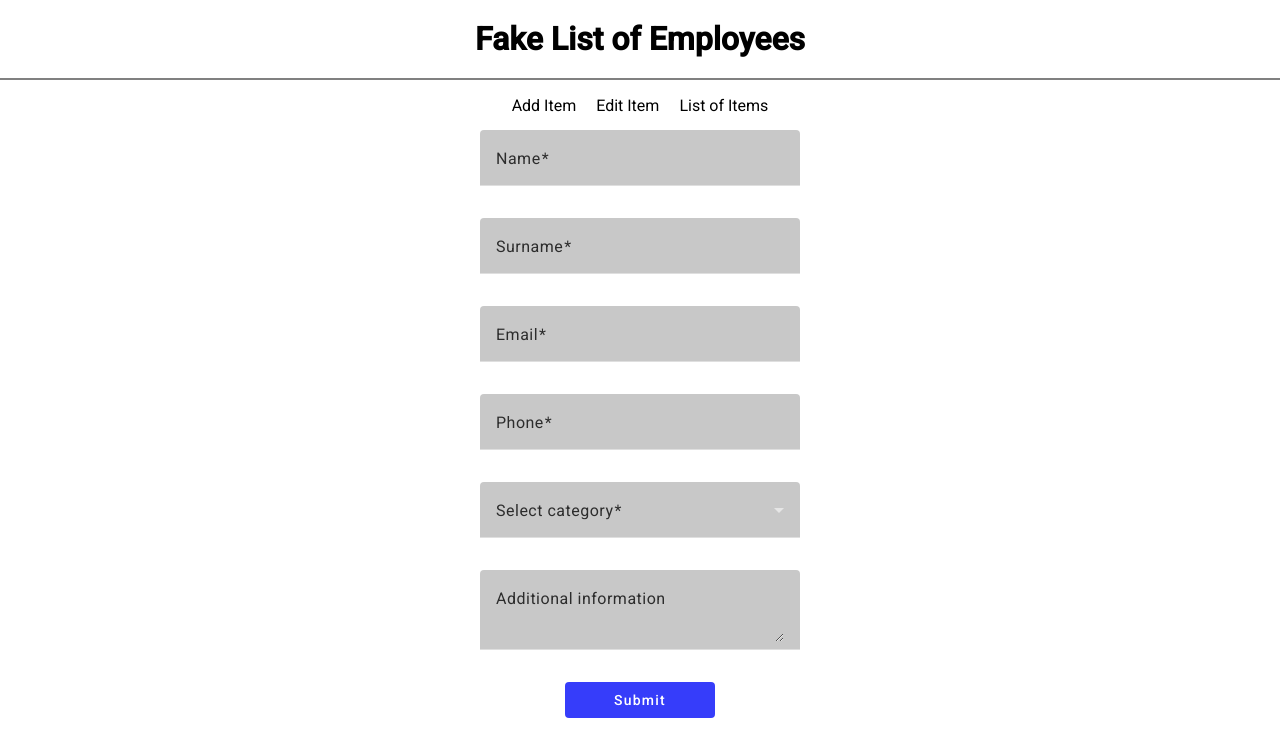
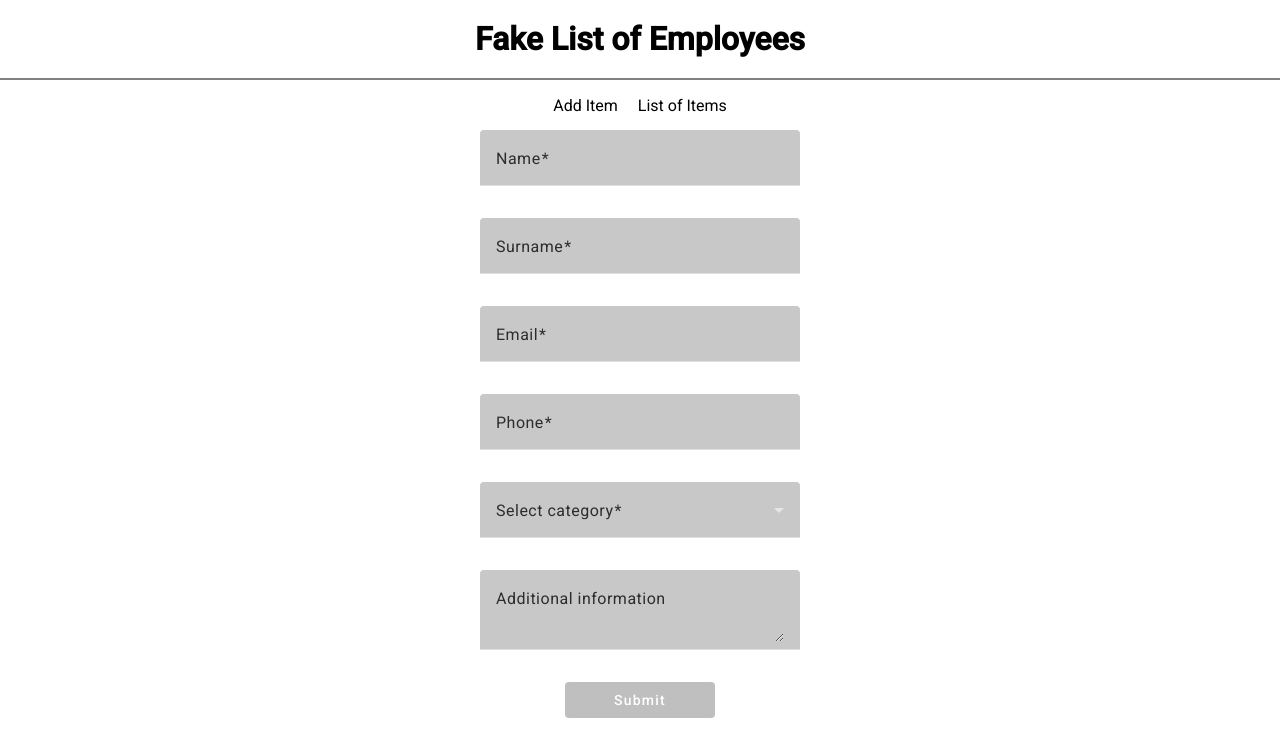
Before and after one commit to Taraskin777/ssi-test-app, an Angular app: page /add-item in a window 1280 px wide. Shown: the top 756 px of the page. Built offline with nearby package versions, Linux system fonts and the light colour scheme.

Commit message:
add disabled style for btn

```diff
--- a/src/app/app.component.html
+++ b/src/app/app.component.html
@@ -1,7 +1,7 @@
 <app-header></app-header>
 <nav>
   <a class="button" routerLink="/add-item">Add Item</a>
-  <a class="button" routerLink="/edit-item">Edit Item</a>
+  <!-- <a class="button" routerLink="/edit-item">Edit Item</a> -->
   <a class="button" routerLink="">List of Items</a>
 </nav>
 <router-outlet></router-outlet>
--- a/src/app/main/components/add-new-item/add-new-item.component.scss
+++ b/src/app/main/components/add-new-item/add-new-item.component.scss
@@ -9,6 +9,12 @@ form {
     color: white;
     width: 150px;
     margin: 0 auto;
+    cursor: pointer;
+  }
+  .submit_btn:disabled {
+    opacity: 0.5;
+    background-color: grey;
+    cursor: not-allowed;
   }
 }
 
--- a/src/app/main/components/add-new-item/add-new-item.component.ts
+++ b/src/app/main/components/add-new-item/add-new-item.component.ts
@@ -4,6 +4,7 @@ import { MatSelectModule } from '@angular/material/select';
 import { MatInputModule } from '@angular/material/input';
 import { MatFormFieldModule } from '@angular/material/form-field';
 import { MatButtonModule } from '@angular/material/button';
+import { ButtonComponent } from '../../../shared/ui/button/button.component';
 import { IEmployee } from '../../../shared/interfaces/employees';
 
 import { ItemsService } from '../../../core/services/items.service';
@@ -24,6 +25,7 @@ import {
     MatSelectModule,
     MatButtonModule,
     ReactiveFormsModule,
+    ButtonComponent,
   ],
   templateUrl: './add-new-item.component.html',
   styleUrl: './add-new-item.component.scss',
--- /dev/null
+++ b/src/app/shared/ui/button/button.component.html
@@ -0,0 +1 @@
+<button class="btn" [ngClass]="btnClass" mat-raised-button>{{ text }}</button>
```
Also changed, not shown: src/app/shared/ui/button/button.component.ts (added, +20 -0 lines), src/app/shared/ui/button/button.component.scss (added), 1 other file (tests, documents, lock files or other folders).
